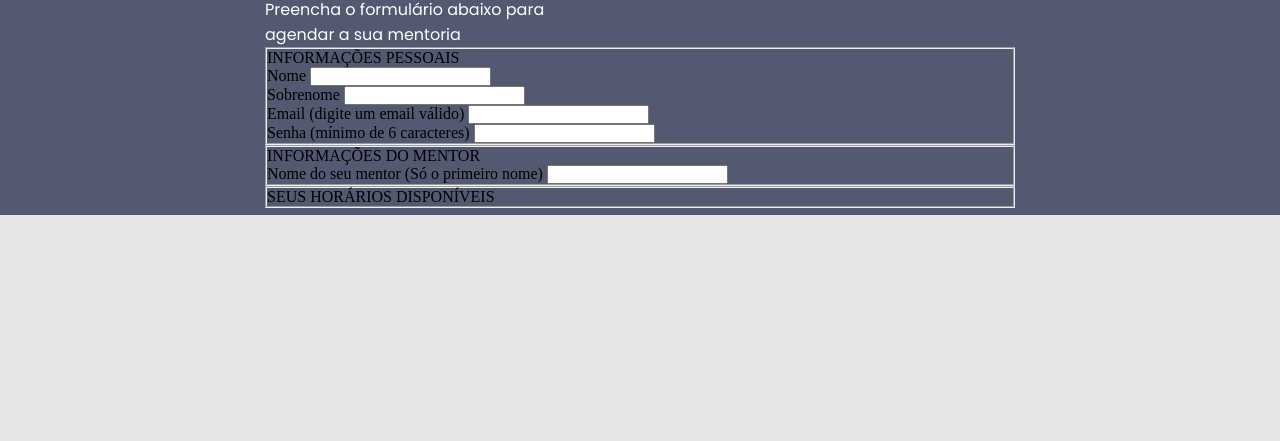
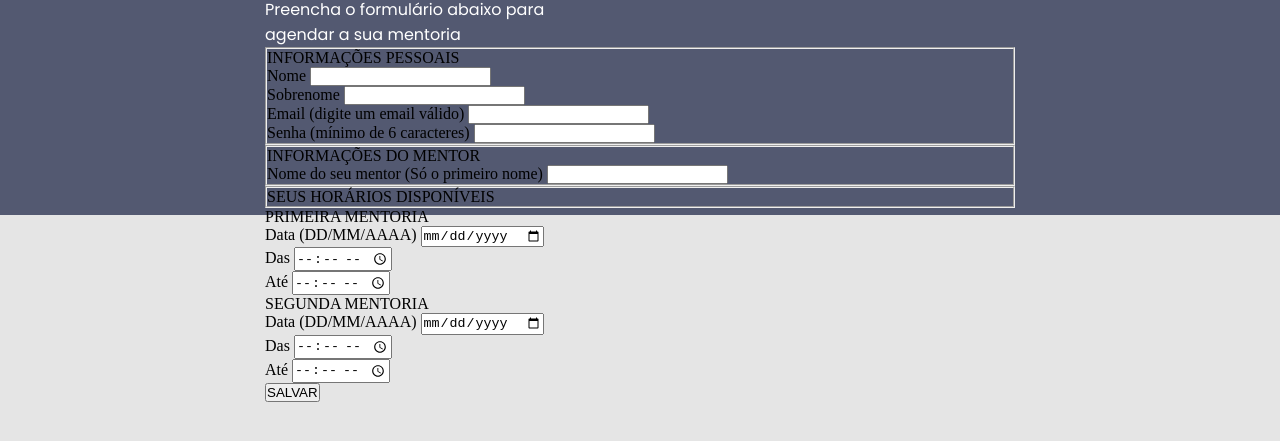
Before and after one commit to juliannalencar/form_mentoria, a plain HTML site: page index.html in a window 1280 px wide. Shown: the part 221-662 px from the top of the page. Drawn offline with Linux system fonts and the light colour scheme.

Commit message:
Finalize HTML structure and content

```diff
--- a/index.html
+++ b/index.html
@@ -63,8 +63,50 @@
         </div>
       </fieldset>
 
+      <legend class="legend-group">PRIMEIRA MENTORIA</legend>
+
+      <div class="input-group">
+
+        <div class="input-wrapper date">
+          <label for="begin-date">Data <span>(DD/MM/AAAA)</span></label>
+          <input type="date" id="begin-date" name="begin-date" required>
+        </div>
+
+        <div class="input-wrapper">
+          <label for="time-start">Das</label>
+          <input type="time" id="time-start" name="time-start" required>
+        </div>
+
+        <div class="input-wrapper">
+          <label for="time-start">Até</label>
+          <input type="time" id="time-start" name="time-start" required>
+        </div>
+      </div>
+
+      <legend class="legend-group">SEGUNDA MENTORIA</legend>
+
+      <div class="input-group">
+
+        <div class="input-wrapper date">
+          <label for="begin-date">Data <span>(DD/MM/AAAA)</span></label>
+          <input type="date" id="begin-date" name="begin-date" required>
+        </div>
+
+        <div class="input-wrapper">
+          <label for="time-start">Das</label>
+          <input type="time" id="time-start" name="time-start" required>
+        </div>
+
+        <div class="input-wrapper">
+          <label for="time-start">Até</label>
+          <input type="time" id="time-start" name="time-start" required>
+        </div>
+      </div>
     </form>
 
+    <footer>
+      <input class="blutton" type="submit" form="my-form" value="SALVAR">
+    </footer>
 
   </div>
 
```
